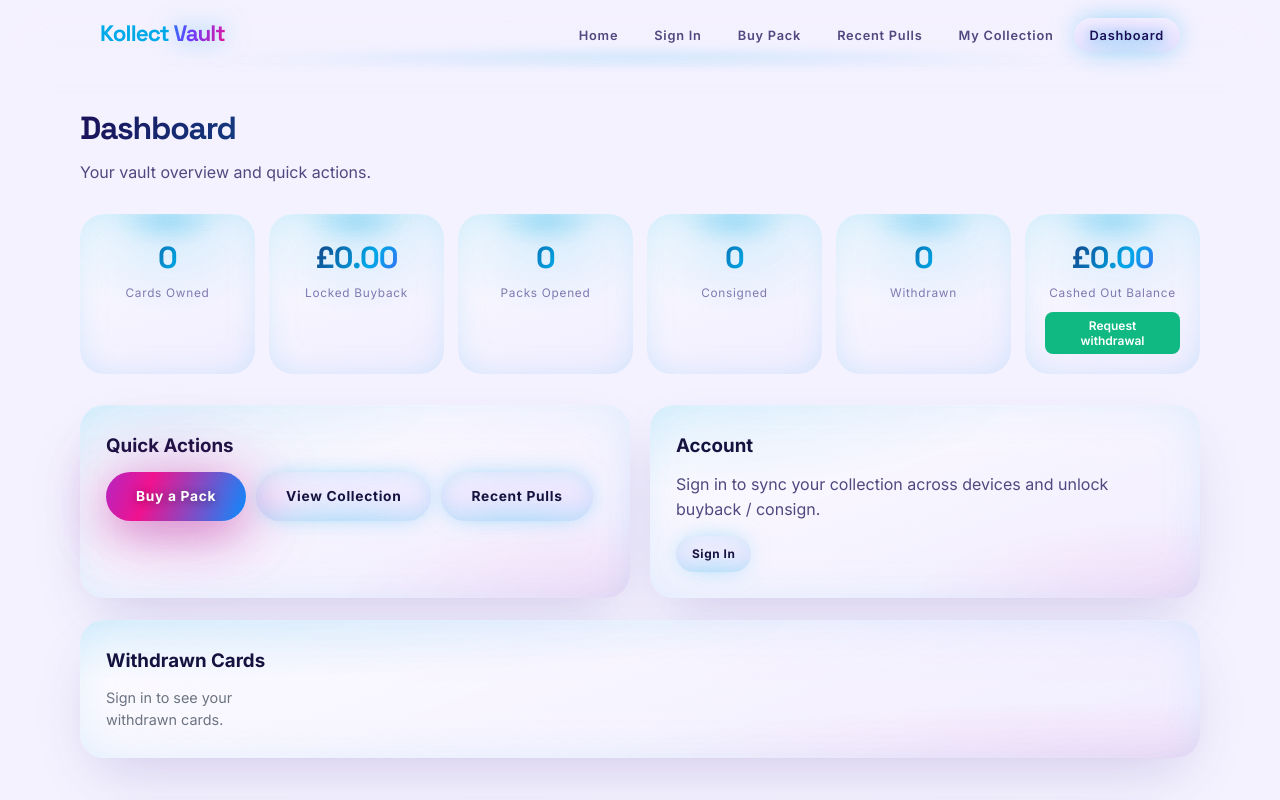
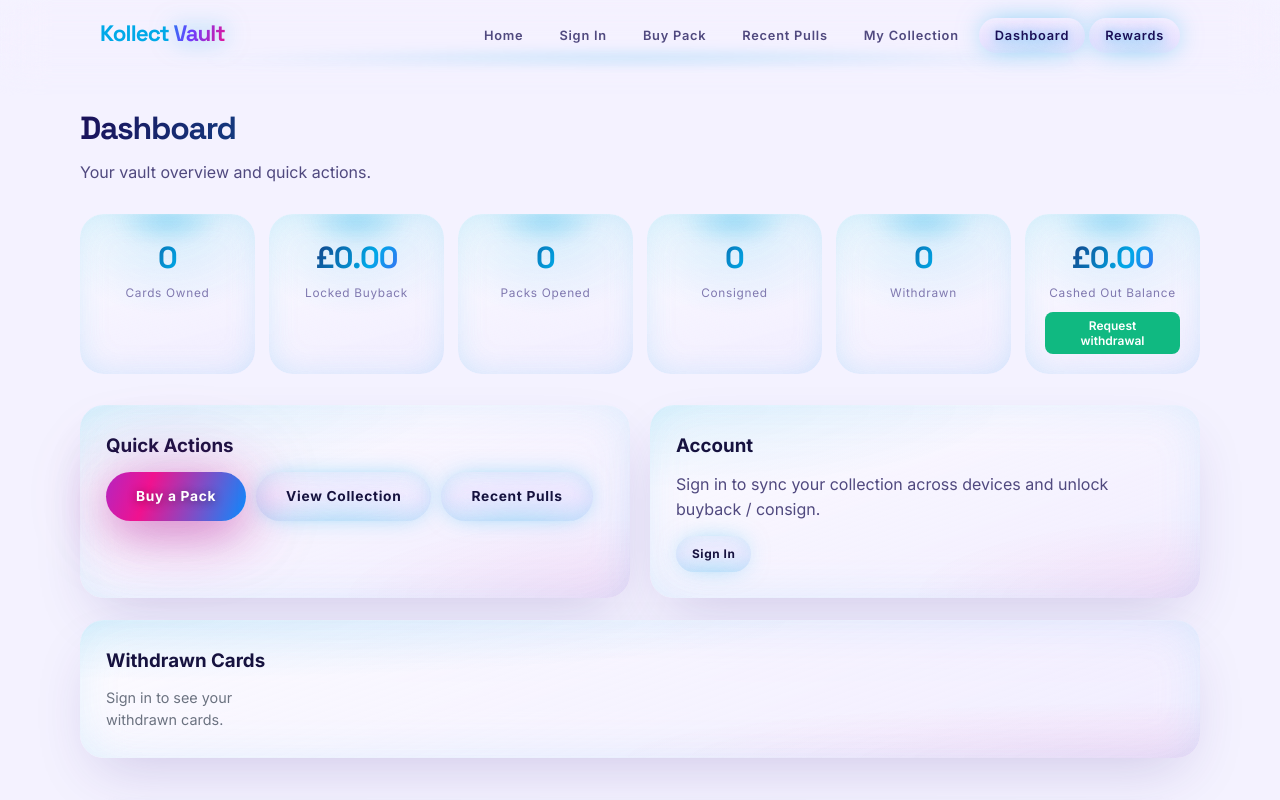
Before and after one commit to trxtrclothingco-blip/Kollect-ripz, a plain HTML site: page dashboard.html in a window 1280 px wide. Shown: the top 800 px of the page. Drawn offline with Linux system fonts and the light colour scheme; no server answers.

Commit message:
Update dashboard.html

```diff
--- a/dashboard.html
+++ b/dashboard.html
@@ -112,7 +112,9 @@
         <li><a href="pulls.html">Recent Pulls</a></li>
         <li><a href="collection.html">My Collection</a></li>
         <li><a href="dashboard.html" class="active">Dashboard</a></li>
+        <li><a href="rewards.html" class="active">Rewards</a></li>
         <li><a href="admin.html">Admin</a></li>
+
       </ul>
     </div>
   </nav>
```
